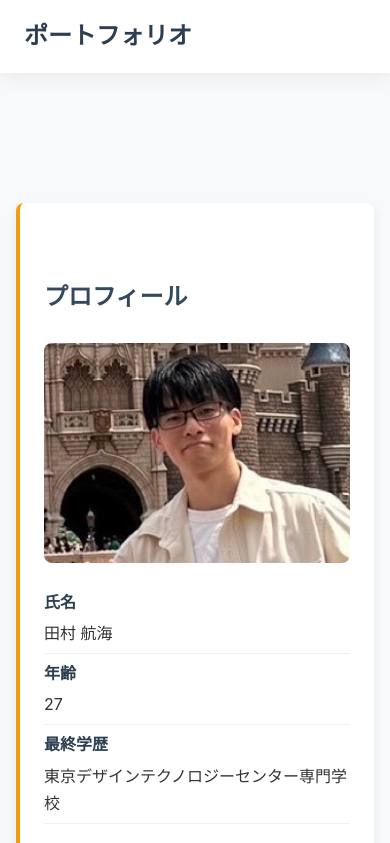
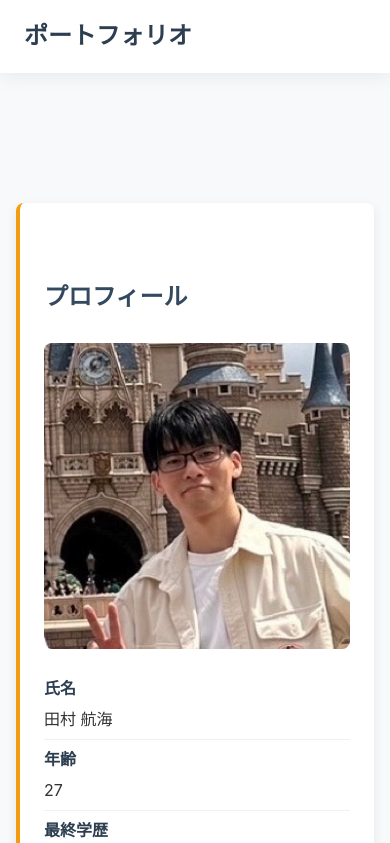
Before and after one commit to kcs-study-class/Portfolio-Sample, a React (Vite) app: page / in a window 390 px wide. Shown: the top 843 px of the page. Built offline with nearby package versions, Linux system fonts and the light colour scheme.

Commit message:
Profile の画像表示修正.

```diff
--- a/src/App.css
+++ b/src/App.css
@@ -496,6 +496,15 @@ a:hover {
 
   .about-photo {
     width: 100%;
+    max-width: 420px;
+  }
+
+  .about-head img.about-photo {
+    height: auto;
+    display: block;
+  }
+
+  .about-head .about-photo-placeholder {
     height: 220px;
   }
 
```
